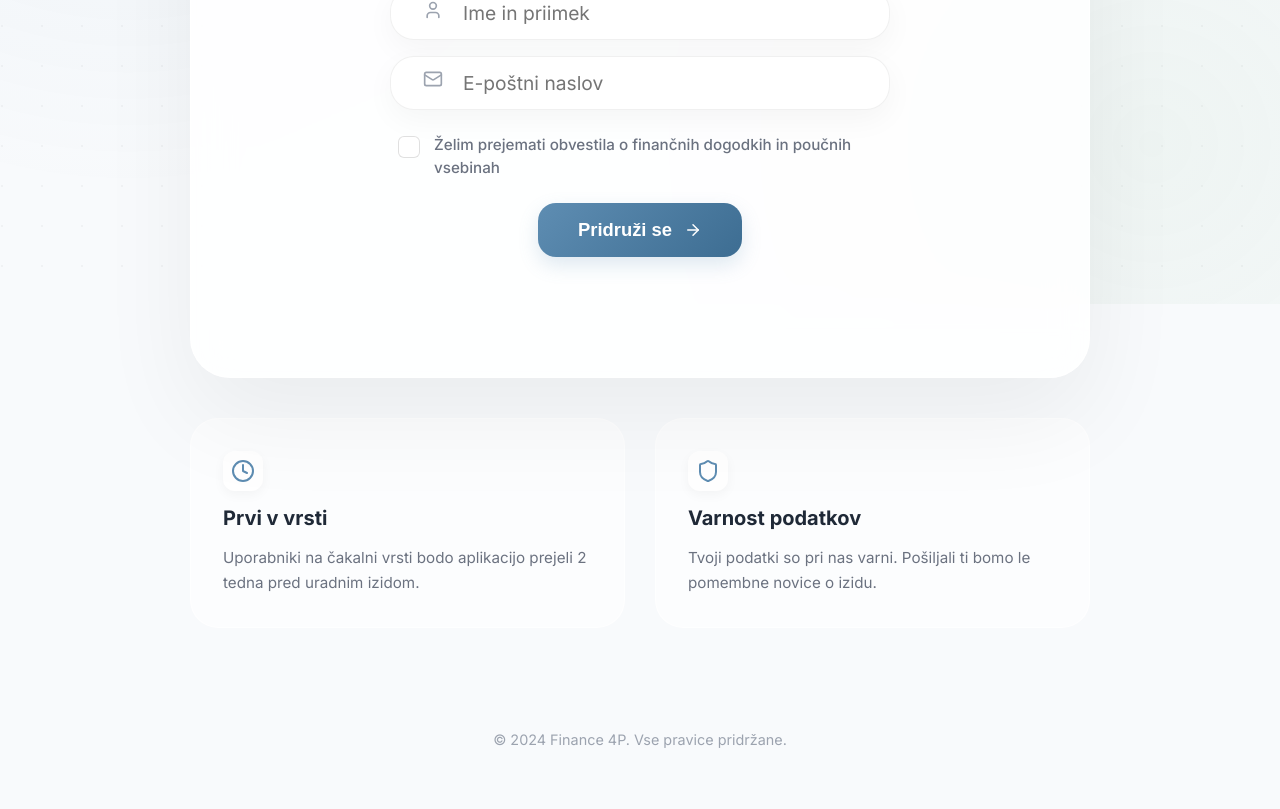
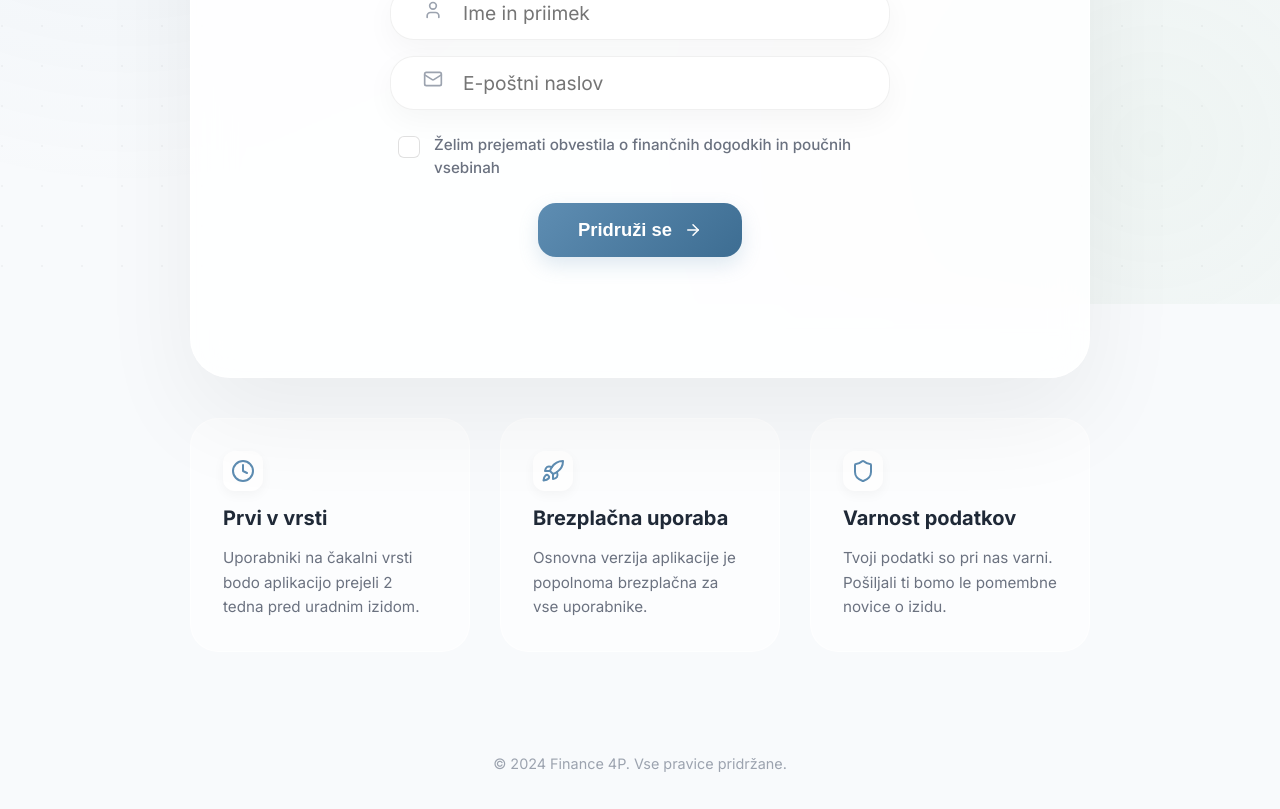
Before and after one commit to filipkolle/Landing-4P, a React (Vite) app: page /cakalna-vrsta in a window 1280 px wide. Shown: the part 496-1305 px from the top of the page. Built offline with nearby package versions, Linux system fonts and the light colour scheme.

Commit message:
feat: add 'free usage' info card and updated grid layout

```diff
--- a/src/pages/WaitlistPage.jsx
+++ b/src/pages/WaitlistPage.jsx
@@ -214,6 +214,11 @@ const WaitlistPage = () => {
                 <p>Uporabniki na čakalni vrsti bodo aplikacijo prejeli 2 tedna pred uradnim izidom.</p>
               </div>
               <div className="info-card">
+                <Rocket className="info-icon" />
+                <h3>Brezplačna uporaba</h3>
+                <p>Osnovna verzija aplikacije je popolnoma brezplačna za vse uporabnike.</p>
+              </div>
+              <div className="info-card">
                 <Shield className="info-icon" />
                 <h3>Varnost podatkov</h3>
                 <p>Tvoji podatki so pri nas varni. Pošiljali ti bomo le pomembne novice o izidu.</p>
--- a/src/styles/Waitlist.css
+++ b/src/styles/Waitlist.css
@@ -339,7 +339,7 @@
 
 .waitlist-info-grid {
   display: grid;
-  grid-template-columns: 1fr 1fr;
+  grid-template-columns: repeat(3, 1fr);
   gap: 30px;
 }
 
```
